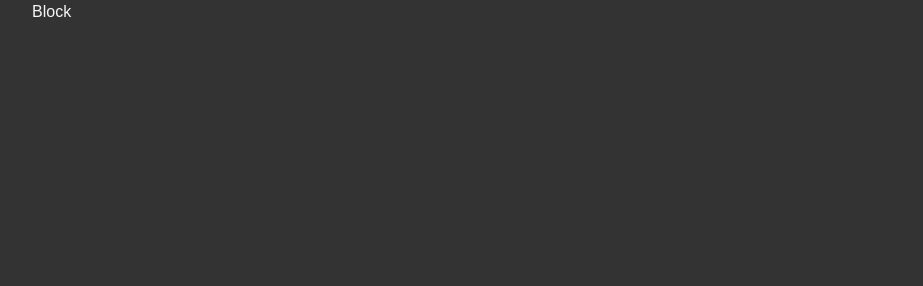
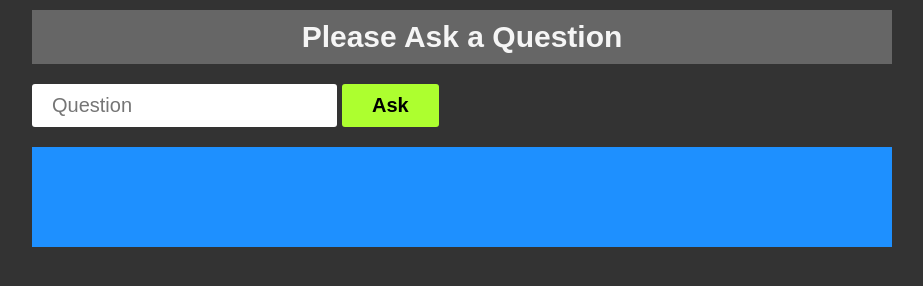
Before and after one commit to p-budhathoki/javascript-60-projects, a plain HTML site: page magic-8ball/index.html in a window 1280 px wide. Shown: the whole page, without its empty margins (178-1101 px from the left). Drawn offline with Linux system fonts and the light colour scheme.

Commit message:
css and javascript for magic 8 ball updated

```diff
--- a/magic-8ball/script.js
+++ b/magic-8ball/script.js
@@ -3,21 +3,63 @@ div = document.createElement("div");
 div.setAttribute("class", "container");
 document.body.appendChild(div);
 
-myFunctionList = document.createElement("div");
-myFunctionList.setAttribute("class", "cmd-list clearfix");
-div.appendChild(myFunctionList);
+// heading
+h1 = document.createElement("h1");
+h1.setAttribute("class", "heading");
+h1.textContent = "Please Ask a Question";
+div.appendChild(h1);
 
-//   br = document.createElement("br");
-//   myFunctionList.appendChild(br);
+// input
+input = document.createElement("input");
+input.setAttribute("type", "text");
+input.setAttribute("class", "user-input");
+input.setAttribute("placeholder", "Question");
+input.setAttribute("autofocus", "");
 
-// div
-myBlock = document.createElement("div");
-myBlock.setAttribute("class", "myBlock");
-div.appendChild(myBlock);
-let currentPos = myBlock.getBoundingClientRect();
+div.appendChild(input);
 
-// Heading
-p = document.createElement("p");
-p.setAttribute("class", "block-txt");
-p.textContent = "Block";
-myBlock.append(p);
+// button
+button = document.createElement("button");
+button.setAttribute("type", "submit");
+button.setAttribute("class", "btn btn-ask");
+button.innerHTML = "Ask";
+div.appendChild(button);
+
+// display output
+divOutput = document.createElement("div");
+divOutput.setAttribute("class", "output");
+div.appendChild(divOutput);
+
+// result
+resultP = document.createElement("p");
+resultP.setAttribute("class", "result");
+divOutput.appendChild(resultP);
+
+// select elements
+const ansArray = [
+  "Lorem ipsum dolor, sit amet",
+  "consectetur adipisicing elit. Quaerat eum enim blanditiis! Tempore, nisi, sunt ipsum et veniam cum aperiam magni perspiciatis",
+  "consequuntur optio sed, ducimus sequi. Rem dolores doloremque",
+  "possimus nam nesciunt qui eum. ",
+  "Dolore quisquam ducimus doloribus omnis",
+];
+const message = document.querySelector(".heading");
+const question = document.querySelector(".user-input");
+const btnEl = document.querySelector(".btn-ask");
+const resultEl = document.querySelector(".result");
+const keyEnter = 13;
+
+btnEl.addEventListener("click", (e) => {
+
+    console.log(question.value);
+
+    let result = Math.floor(Math.random() * ansArray.length);
+    console.log(result);
+    if (question.value !== "") {
+      resultEl.innerText = question.value + " " + ansArray[result];
+      question.value = "";
+    } else {
+      resultEl.innerText = "Pleae enter a question...";
+    }
+
+});
--- a/magic-8ball/styles.css
+++ b/magic-8ball/styles.css
@@ -60,3 +60,73 @@ img {
 }
 
 /* ======================================================================= */
+.container {
+    width: 100%;
+    height: 100vh;
+    /* display: flex; */
+    /* flex-direction: column;
+    justify-content: center;
+    align-items: center; */
+    /* padding: 0; */
+}
+
+.heading {
+    /* border: 1px solid red; */
+    padding: 1rem;
+    /* display: inline-block; */
+    margin: 1rem auto;
+    background-color: rgba(255, 255, 255, 0.25);
+    text-align: center;
+    font-size: 3rem;
+}
+
+.user-input {
+    padding: 1rem 2rem;
+    border-radius: 0.3rem;
+    font-size: 2rem;
+    border: none;
+    outline: none;
+}
+
+.btn {
+    border-radius: 0.3rem;
+    border: none;
+    outline: none;
+    margin: 1rem .5rem;
+    padding: 1rem 3rem;
+    font-size: 2rem;
+    background: greenyellow;
+    font-weight: 700;
+    /* color: whitesmoke; */
+}
+
+/*
+button {
+    display: block;
+    text-align: center;
+    padding: 1rem 6rem;
+    font-weight: 700;
+    font-size: 2rem;
+    transform: translateX(100%);
+    border-radius: 0.3rem;
+}
+*/
+button:hover {
+    opacity: 0.8;
+    cursor: pointer;
+}
+
+.output {
+    width: 100%;
+    height: 10rem;
+    background: dodgerblue;
+    margin-top: 1rem;
+}
+
+.result {
+    width: 90%;
+    font-size: 2rem;
+    /* border: 1px solid #000; */
+    padding: 1rem 2rem;
+    /* margin: 1rem 5rem; */
+}
```
Also changed, not shown: magic-8ball/index.html (+1 -0 lines).
